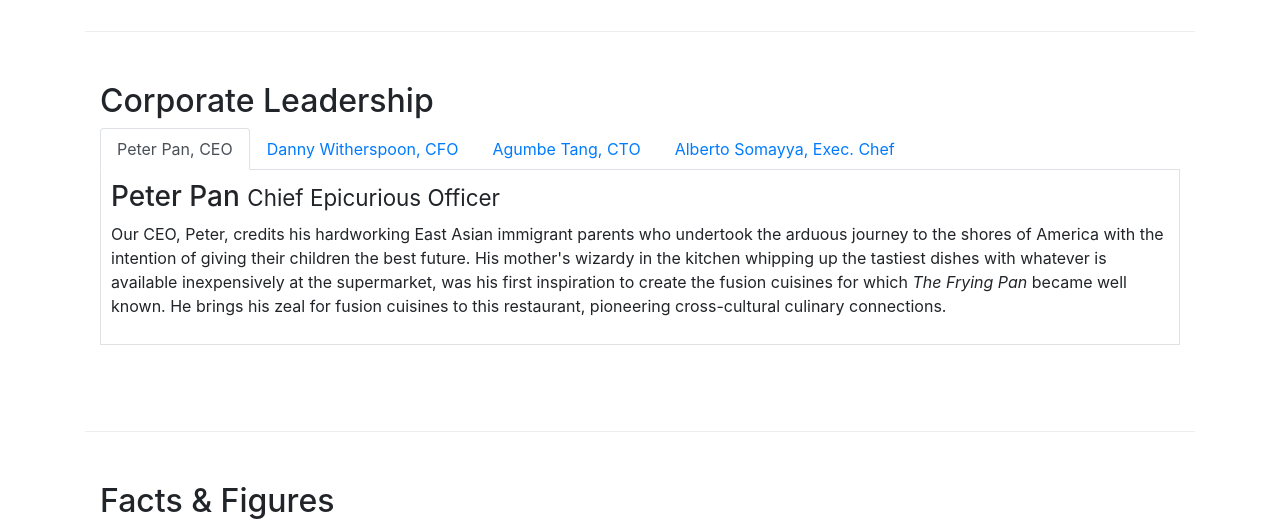
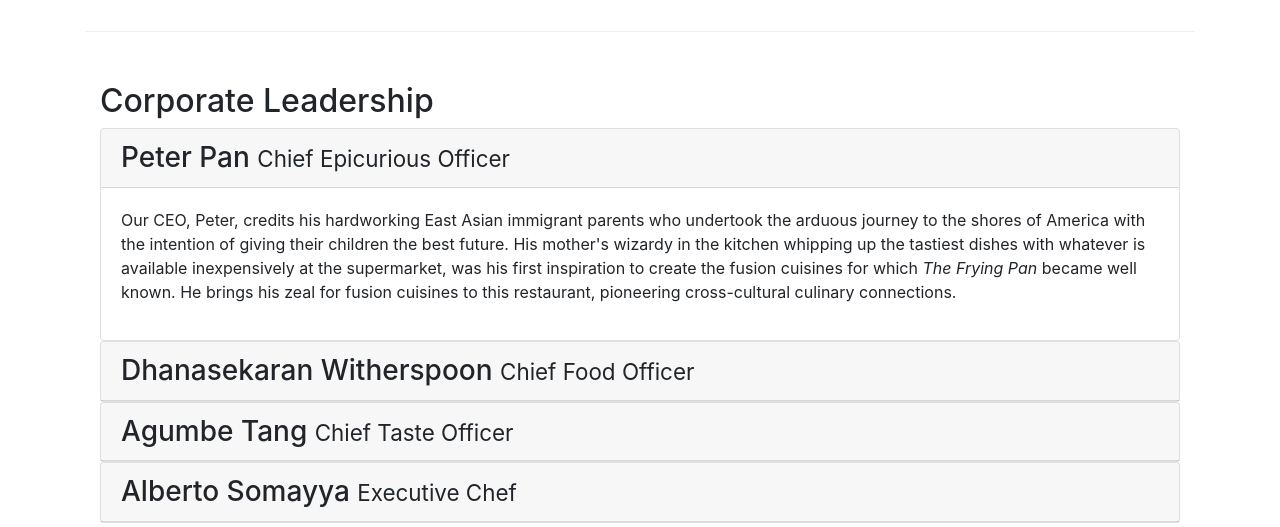
Before and after one commit to JunHoang/Bootstrap, a website: page aboutus.html in a window 1280 px wide. Shown: the part 940-1467 px from the top of the page. Drawn offline with nearby package versions, Linux system fonts and the light colour scheme.

Commit message:
Accordion

```diff
--- a/aboutus.html
+++ b/aboutus.html
@@ -3,14 +3,14 @@
 
 <head>
     <meta charset="utf-8">
-    <meta name="viewport" content="width=device-width, initial-scale=1, shrink-to-fit=no" >
+    <meta name="viewport" content="width=device-width, initial-scale=1, shrink-to-fit=no">
     <meta http-equiv="x-ua-compatible" content="ie=edge">
 
     <!--Bootstrap CSS-->
     <link rel="stylesheet" href="node_modules/bootstrap/dist/css/bootstrap.min.css">
     <link rel="stylesheet" href="node_modules/font-awesome/css/font-awesome.min.css">
     <link rel="stylesheet" href="node_modules/bootstrap-social/bootstrap-social.css">
-    <link rel="stylesheet" href="css/stylesheet.css" >
+    <link rel="stylesheet" href="css/stylesheet.css">
     <title>Ristorante Con Fusion: About Us</title>
 
 </head>
@@ -24,10 +24,14 @@
             <a class="navbar-brand mr-auto" href="#"><img src="./img/logo.png" height="30" width="41"></a>
             <div class="collapse navbar-collapse" id="Navbar">
                 <ul class="navbar-nav mr-auto">
-                        <li class="nav-item"><a class="nav-link" href="./index.html"><span class="fa fa-home fa-lg"></span> Home</a></li>
-                        <li class="nav-item active"><a class="nav-link" href="#"><span class="fa fa-info fa-lg"></span> About</a></li>
-                        <li class="nav-item"><a class="nav-link" href="#"><span class="fa fa-list fa-lg"></span> Menu</a></li>
-                        <li class="nav-item"><a class="nav-link" href="./contactus.html"><span class="fa fa-address-card fa-lg"></span> Contact</a></li>
+                    <li class="nav-item"><a class="nav-link" href="./index.html"><span class="fa fa-home fa-lg"></span>
+                            Home</a></li>
+                    <li class="nav-item active"><a class="nav-link" href="#"><span class="fa fa-info fa-lg"></span>
+                            About</a></li>
+                    <li class="nav-item"><a class="nav-link" href="#"><span class="fa fa-list fa-lg"></span> Menu</a>
+                    </li>
+                    <li class="nav-item"><a class="nav-link" href="./contactus.html"><span
+                                class="fa fa-address-card fa-lg"></span> Contact</a></li>
                 </ul>
             </div>
         </div>
@@ -38,7 +42,8 @@
             <div class="row row-header">
                 <div class="col-12 col-sm-6">
                     <h1>Ristorante con Fusion</h1>
-                    <p>We take inspiration from the World's best cuisines, and create a unique fusion experience.Our lipsmacking creations will tickle your culinary senses!</p>
+                    <p>We take inspiration from the World's best cuisines, and create a unique fusion experience.Our
+                        lipsmacking creations will tickle your culinary senses!</p>
                 </div>
                 <div class="col-12 col-sm">
                 </div>
@@ -61,8 +66,13 @@
         <div class="row row-content">
             <div class="col-12 col-sm-6">
                 <h2>Our History</h2>
-                <p>Started in 2010, Ristorante con Fusion quickly established itself as a culinary icon par excellence in Hong Kong. With its unique brand of world fusion cuisine that can be found nowhere else, it enjoys patronage from the A-list clientele in Hong Kong.  Featuring four of the best three-star Michelin chefs in the world, you never know what will arrive on your plate the next time you visit us.</p>
-                <p>The restaurant traces its humble beginnings to <em>The Frying Pan</em>, a successful chain started by our CEO, Mr. Peter Pan, that featured for the first time the world's best cuisines in a pan.</p>
+                <p>Started in 2010, Ristorante con Fusion quickly established itself as a culinary icon par excellence
+                    in Hong Kong. With its unique brand of world fusion cuisine that can be found nowhere else, it
+                    enjoys patronage from the A-list clientele in Hong Kong. Featuring four of the best three-star
+                    Michelin chefs in the world, you never know what will arrive on your plate the next time you visit
+                    us.</p>
+                <p>The restaurant traces its humble beginnings to <em>The Frying Pan</em>, a successful chain started by
+                    our CEO, Mr. Peter Pan, that featured for the first time the world's best cuisines in a pan.</p>
             </div>
             <div class="col-12 col-sm-6">
                 <div class="card">
@@ -87,7 +97,8 @@
                         <p class="mb-0">You better cut the pizza in four pieces
                             because I'm not hungry enough to eat six.</p>
                         <footer class="blockquote-footer">YogiBerra,
-                            <cite title="Source Title">The Wit and Widsom of Yogi Berra, P. Pepe, Diversion Books,2014</cite>
+                            <cite title="Source Title">The Wit and Widsom of Yogi Berra, P. Pepe, Diversion
+                                Books,2014</cite>
                         </footer>
                     </blockquote>
                 </div>
@@ -98,41 +109,84 @@
         <div class="row row-content">
             <div class="col-12 ">
                 <h2>Corporate Leadership</h2>
-                <ul class="nav nav-tabs">
-                    <li class="nav-item">
-                        <a class="nav-link active" href="#peter"
-                            role="tab" data-toggle="tab">Peter Pan, CEO</a>
-                    </li>
-                    <li class="nav-item">
-                        <a class="nav-link" href="#danny"
-                            role="tab" data-toggle="tab">Danny Witherspoon, CFO</a>
-                    </li>
-                    <li class="nav-item">
-                        <a class="nav-link" href="#agumbe"
-                            role="tab" data-toggle="tab">Agumbe Tang, CTO</a>
-                    </li>
-                    <li class="nav-item">
-                        <a class="nav-link" href="#alberto"
-                            role="tab" data-toggle="tab">Alberto Somayya, Exec. Chef</a>
-                    </li>
-                </ul>
-                <div class="tab-content">
-                    <div role="tabpanel" class="tab-pane fade show active" id="peter">
-                        <h3>Peter Pan <small>Chief Epicurious Officer</small></h3>
-                        <p class="d-none d-sm-block">Our CEO, Peter, credits his hardworking East Asian immigrant parents who undertook the arduous journey to the shores of America with the intention of giving their children the best future. His mother's wizardy in the kitchen whipping up the tastiest dishes with whatever is available inexpensively at the supermarket, was his first inspiration to create the fusion cuisines for which <em>The Frying Pan</em> became well known. He brings his zeal for fusion cuisines to this restaurant, pioneering cross-cultural culinary connections.</p>
+
+                <div id="accordion">
+                    <div class="card">
+                        <div class="card-header" role="tab" id="peterhead">
+                            <h3 class="mb-0">
+                                <a data-toggle="collapse" data-target="#peter">Peter Pan <small>Chief Epicurious
+                                        Officer</small></a>
+                            </h3>
                         </div>
-                    <div role="tabpanel" class="tab-pane fade" id="danny">
-                        <h3>Dhanasekaran Witherspoon <small>Chief Food Officer</small></h3>
-                        <p class="d-none d-sm-block">Our CFO, Danny, as he is affectionately referred to by his colleagues, comes from a long established family tradition in farming and produce. His experiences growing up on a farm in the Australian outback gave him great appreciation for varieties of food sources. As he puts it in his own words, <em>Everything that runs, wins, and everything that stays, pays!</em></p>
+                        <div class="collapse show" id="peter" data-parent="#accordion">
+                            <div class="card-body">
+                                <p class="d-none d-sm-block">Our CEO, Peter, credits his hardworking East Asian
+                                    immigrant parents who undertook the arduous journey to the shores of America with
+                                    the intention of giving their children the best future. His mother's wizardy in the
+                                    kitchen whipping up the tastiest dishes with whatever is available inexpensively at
+                                    the supermarket, was his first inspiration to create the fusion cuisines for which
+                                    <em>The Frying Pan</em> became well known. He brings his zeal for fusion cuisines to
+                                    this restaurant, pioneering cross-cultural culinary connections.</p>
                             </div>
-                    <div role="tabpanel" class="tab-pane fade" id="agumbe">
-                        <h3>Agumbe Tang <small>Chief Taste Officer</small></h3>
-                        <p class="d-none d-sm-block">Blessed with the most discerning gustatory sense, Agumbe, our CTO, personally ensures that every dish that we serve meets his exacting tastes. Our chefs dread the tongue lashing that ensues if their dish does not meet his exacting standards. He lives by his motto, <em>You click only if you survive my lick.</em></p>
                         </div>
-                    <div role="tabpanel" class="tab-pane fade" id="alberto">
-                        <h3>Alberto Somayya <small>Executive Chef</small></h3>
-                        <p class="d-none d-sm-block">Award winning three-star Michelin chef with wide International experience having worked closely with whos-who in the culinary world, he specializes in creating mouthwatering Indo-Italian fusion experiences. He says, <em>Put together the cuisines from the two craziest cultures, and you get a winning hit! Amma Mia!</em></p>
                     </div>
+
+                    <div class="card">
+                        <div role="tab" class="card-header" id="dannyhead">
+                            <h3 class="mb-0">
+                                <a class="collapsed" data-toggle="collapse" data-target="#danny">
+                                    Dhanasekaran Witherspoon <small>Chief Food Officer</small>
+                                </a>
+                            </h3>
+                        </div>
+                        <div class="collapse" id="danny" data-parent="#accordion">
+                            <div class="card-body">
+                                <p class="d-none d-sm-block">Our CFO, Danny, as he is affectionately referred to by his
+                                    colleagues, comes from a long established family tradition in farming and produce.
+                                    His experiences growing up on a farm in the Australian outback gave him great
+                                    appreciation for varieties of food sources. As he puts it in his own words,
+                                    <em>Everything that runs, wins, and everything that stays, pays!</em></p>
+                            </div>
+                        </div>
+                    </div>
+                    <div class="card">
+                        <div class="card-header" role="tab" id="agumbehead">
+                            <h3 class="mb-0">
+                                <a class="collapsed" data-toggle="collapse" data-target="#agumbe">
+                                    Agumbe Tang <small>Chief Taste Officer</small>
+                                </a>
+                            </h3>
+                        </div>
+                        <div class="collapse" id="agumbe" data-parent="#accordion">
+                            <div class="card-body">
+                                <p class="d-none d-sm-block">Blessed with the most discerning gustatory sense, Agumbe,
+                                    our CTO, personally ensures that every dish that we serve meets his exacting tastes.
+                                    Our chefs dread the tongue lashing that ensues if their dish does not meet his
+                                    exacting standards. He lives by his motto, <em>You click only if you survive my
+                                        lick.</em></p>
+                            </div>
+                        </div>
+                    </div>
+
+                    <div class="card">
+                        <div class="card-header" role="tab" id="albertohead">
+                            <h3 class="mb-0">
+                                <a class="collapsed" data-toggle="collapse" data-target="#alberto">
+                                    Alberto Somayya <small>Executive Chef</small>
+                                </a>
+                            </h3>
+                        </div>
+                        <div class="collapse" id="alberto" data-parent="#accordion">
+                            <div class="card-body">
+                                <p class="d-none d-sm-block">Award winning three-star Michelin chef with wide
+                                    International experience having worked closely with whos-who in the culinary world,
+                                    he specializes in creating mouthwatering Indo-Italian fusion experiences. He says,
+                                    <em>Put together the cuisines from the two craziest cultures, and you get a winning
+                                        hit! Amma Mia!</em></p>
+                            </div>
+                        </div>
+                    </div>
+
                 </div>
             </div>
         </div>
@@ -209,11 +263,16 @@
                 </div>
                 <div class="col-12 col-sm-4 align-self-center ">
                     <div class="text-center">
-                        <a class="btn btn-social-icon btn-google" href="http://google.com/+"><i class="fa fa-google-plus"></i></a>
-                        <a class="btn btn-social-icon btn-facebook" href="http://www.facebook.com/profile.php?id="><i class="fa fa-facebook"></i></a>
-                        <a class="btn btn-social-icon btn-linkedin" href="http://www.linkedin.com/in/"><i class="fa fa-linkedin"></i></a>
-                        <a class="btn btn-social-icon btn-twitter" href="http://twitter.com/"><i class="fa fa-twitter"></i></a>
-                        <a class="btn btn-social-icon btn-google" href="http://youtube.com/"><i class="fa fa-youtube"></i></a>
+                        <a class="btn btn-social-icon btn-google" href="http://google.com/+"><i
+                                class="fa fa-google-plus"></i></a>
+                        <a class="btn btn-social-icon btn-facebook" href="http://www.facebook.com/profile.php?id="><i
+                                class="fa fa-facebook"></i></a>
+                        <a class="btn btn-social-icon btn-linkedin" href="http://www.linkedin.com/in/"><i
+                                class="fa fa-linkedin"></i></a>
+                        <a class="btn btn-social-icon btn-twitter" href="http://twitter.com/"><i
+                                class="fa fa-twitter"></i></a>
+                        <a class="btn btn-social-icon btn-google" href="http://youtube.com/"><i
+                                class="fa fa-youtube"></i></a>
                         <a class="btn btn-social-icon btn-google" href="mailto:"><i class="fa fa-envelope-o"></i></a>
                     </div>
                 </div>
```
Lines whose indentation alone changed are shown as unchanged.
